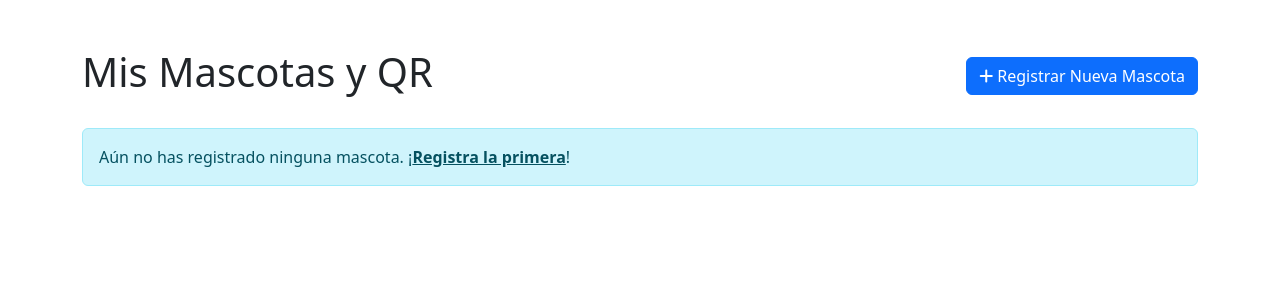
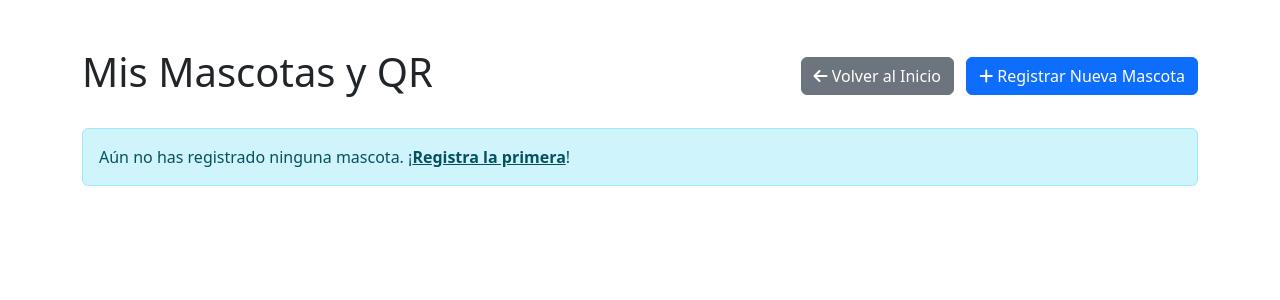
Before and after one commit to Mototli-vet/mototli_vaa, a CodeIgniter 4 app: template app/Views/mascotas/misMascotas.php in a window 1280 px wide. Shown: the top 300 px of the page. Run offline with PHP 8.4 and a stand-in for CodeIgniter, Linux system fonts and the light colour scheme; the template is opened without the code that fills it, so the values that code supplies are empty; some libraries are stand-ins or nearby versions.

Commit message:
BOTON REGRESAR AL INICIO

```diff
--- a/app/Views/mascotas/misMascotas.php
+++ b/app/Views/mascotas/misMascotas.php
@@ -16,9 +16,14 @@
     <div class="container mt-5 mb-5">
         <div class="d-flex justify-content-between align-items-center mb-4">
             <h1>Mis Mascotas y QR</h1>
-            <a href="<?= site_url('mascotas/nuevo') ?>" class="btn btn-primary">
-                <i class="fas fa-plus"></i> Registrar Nueva Mascota
-            </a>
+            <div>
+                <a href="<?= site_url('/') ?>" class="btn btn-secondary">
+                    <i class="fas fa-arrow-left"></i> Volver al Inicio
+                </a>
+                <a href="<?= site_url('mascotas/nuevo') ?>" class="btn btn-primary ms-2">
+                    <i class="fas fa-plus"></i> Registrar Nueva Mascota
+                </a>
+            </div>
         </div>
 
         <?php if (session()->getFlashdata('mensaje')): ?>
```
